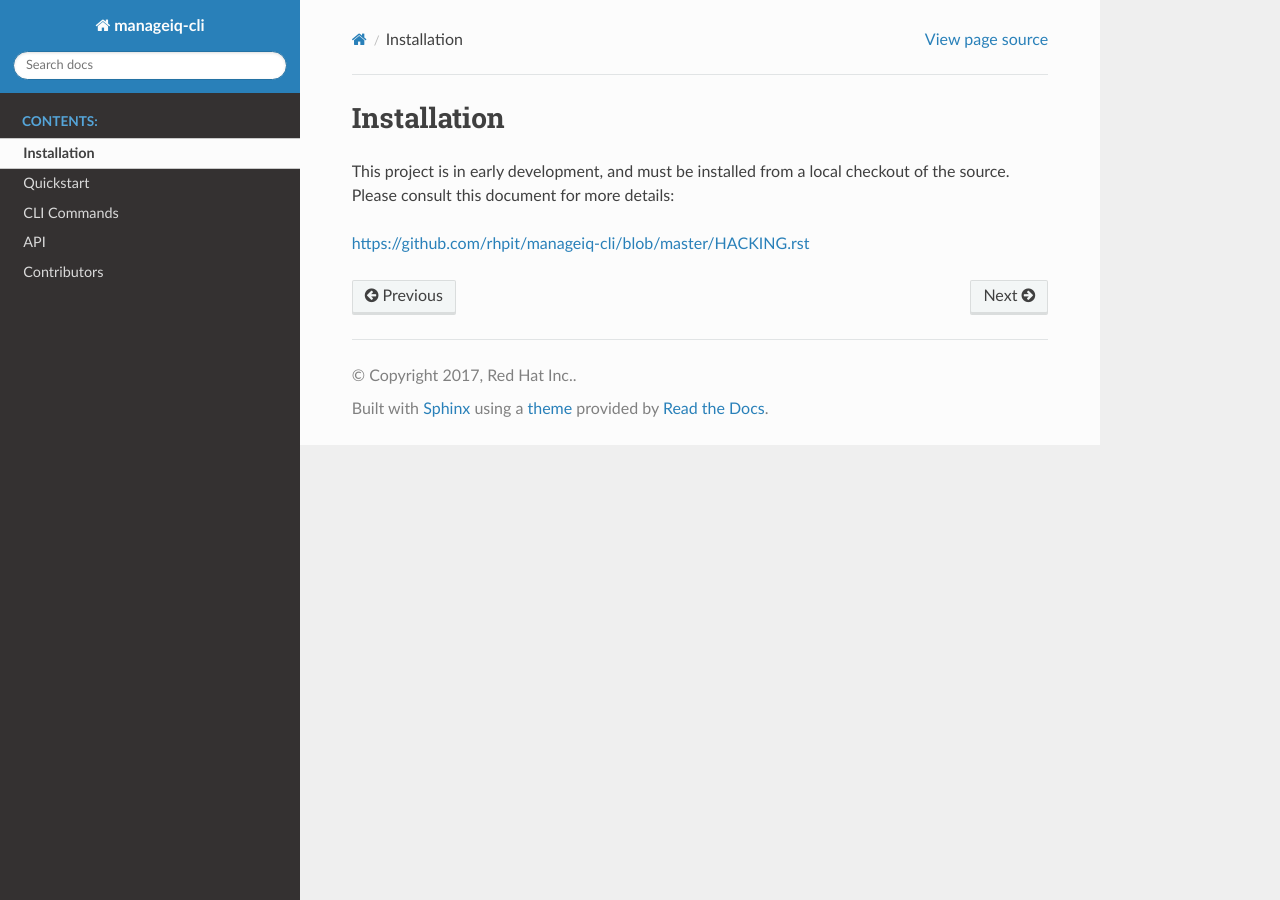
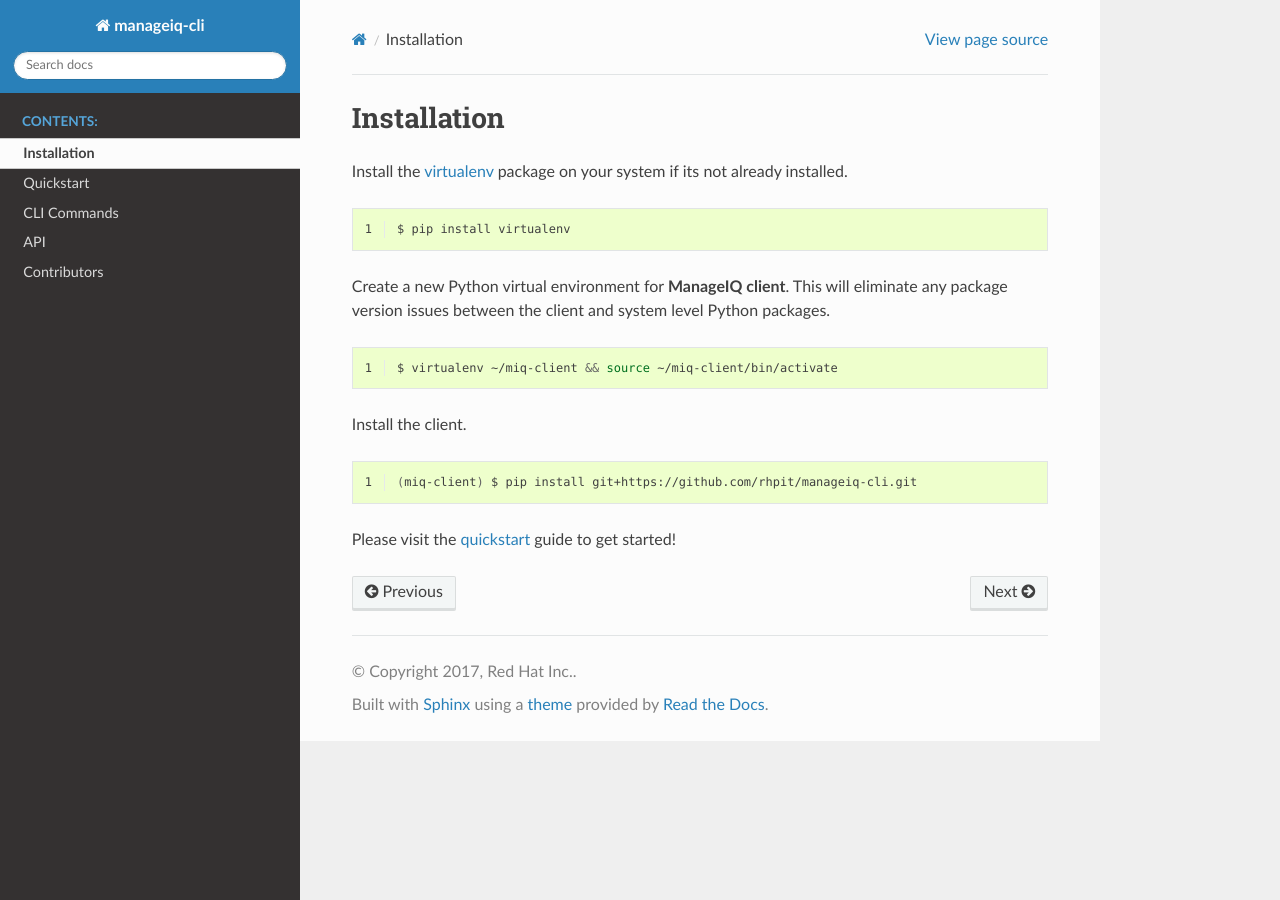
Before and after one commit to rhpit/manageiq-cli, a Sphinx documentation site: the page built from doc/source/installation.rst, in a window 1280 px wide. Built offline with Sphinx 7.4.7 and the Read the Docs theme 2.0.0, drawn with Linux system fonts in a browser that asks for light colours; formulas are drawn with MathJax 3.

Commit message:
document the client installation procedure

```diff
--- a/doc/source/installation.rst
+++ b/doc/source/installation.rst
@@ -1,7 +1,28 @@
 Installation
 ============
 
-This project is in early development, and must be installed from a local checkout
-of the source. Please consult this document for more details:
+Install the `virtualenv <https://virtualenv.pypa.io/en/stable/>`_ package
+on your system if its not already installed.
 
-https://github.com/rhpit/manageiq-cli/blob/master/HACKING.rst
+.. code-block:: bash
+    :linenos:
+
+    $ pip install virtualenv
+
+Create a new Python virtual environment for :program:`ManageIQ client`. This
+will eliminate any package version issues between the client and system level
+Python packages.
+
+.. code-block:: bash
+    :linenos:
+
+    $ virtualenv ~/miq-client && source ~/miq-client/bin/activate
+
+Install the client.
+
+.. code-block:: bash
+    :linenos:
+
+    (miq-client) $ pip install git+https://github.com/rhpit/manageiq-cli.git
+
+Please visit the :doc:`quickstart </quickstart>` guide to get started!
```
